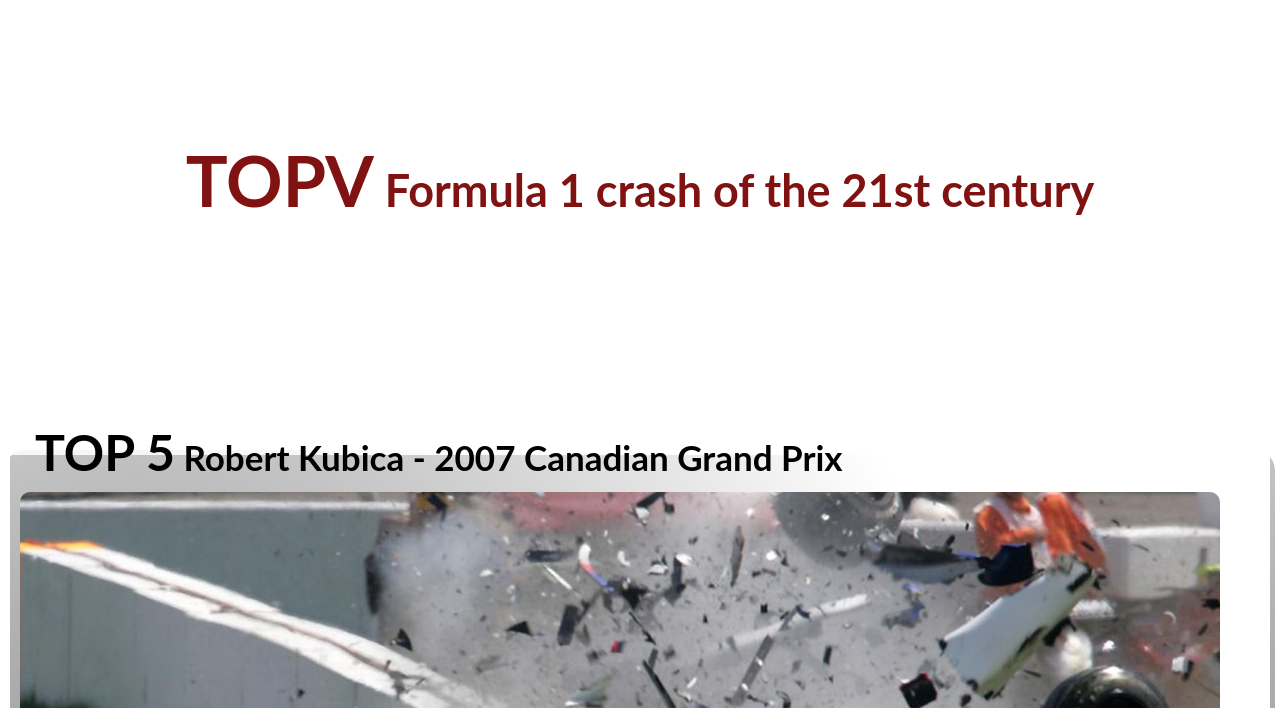
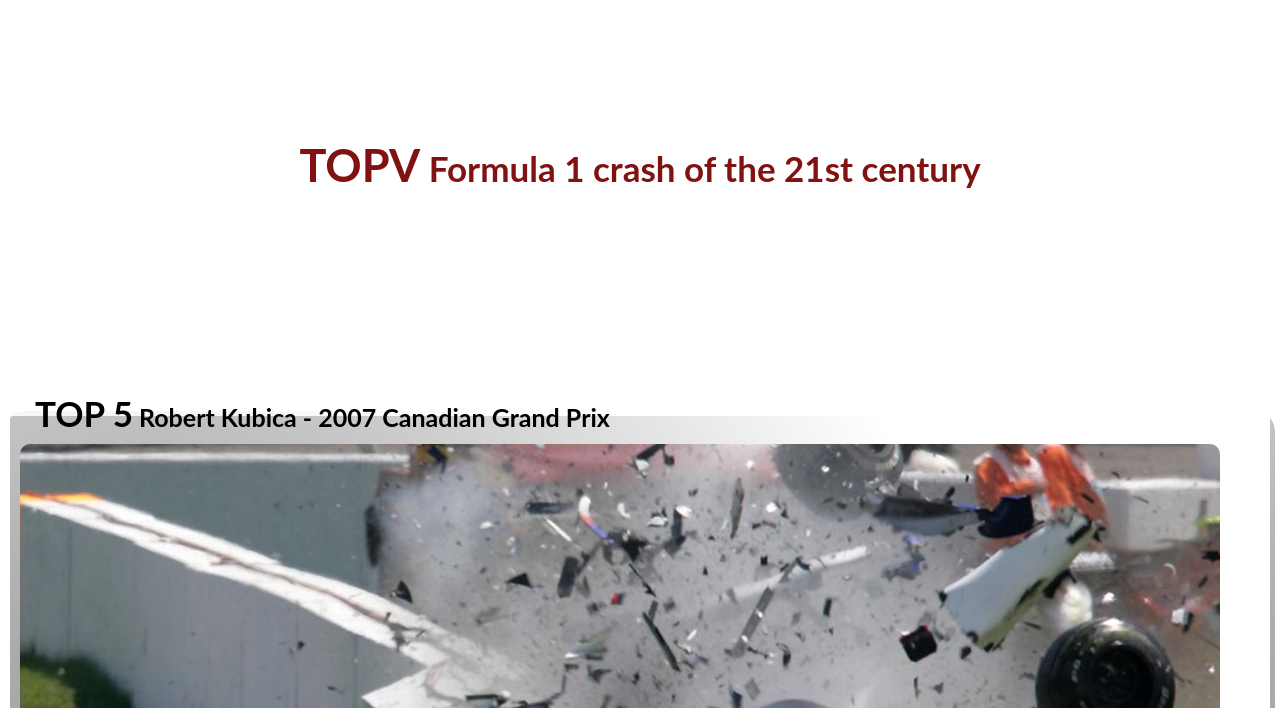
Before and after one commit to clemcvv/webSiteTopFive, a plain HTML site: page index.html in a window 1280 px wide. Shown: the part 92-800 px from the top of the page. Drawn offline with Linux system fonts and the light colour scheme.

Commit message:
Add files via upload

```diff
--- a/indexStyle.css
+++ b/indexStyle.css
@@ -47,7 +47,6 @@ body{
 
     margin: 0;
     padding: 10px 0;
-
     font-style: italic;
 }
 
@@ -79,6 +78,7 @@ fieldset {
 
 /* title top */
 legend{
+    text-align: justify;
     padding-left: 25px;
     font-size: 45px;
     font-weight: bold;
@@ -152,17 +152,21 @@ legend span {
 
     /* title 1 */
     h1 {
+        font-size: 35px;
+    }
+
+    h1 span {
         font-size: 45px;
     }
 
     /* title content top */
     legend {
-        font-size: 35px;
+        font-size: 25px;
     }
 
     /* wirtten "TOP" */
     legend span {
-        font-size: 50px;
+        font-size: 35px;
     }
 
 }
```
